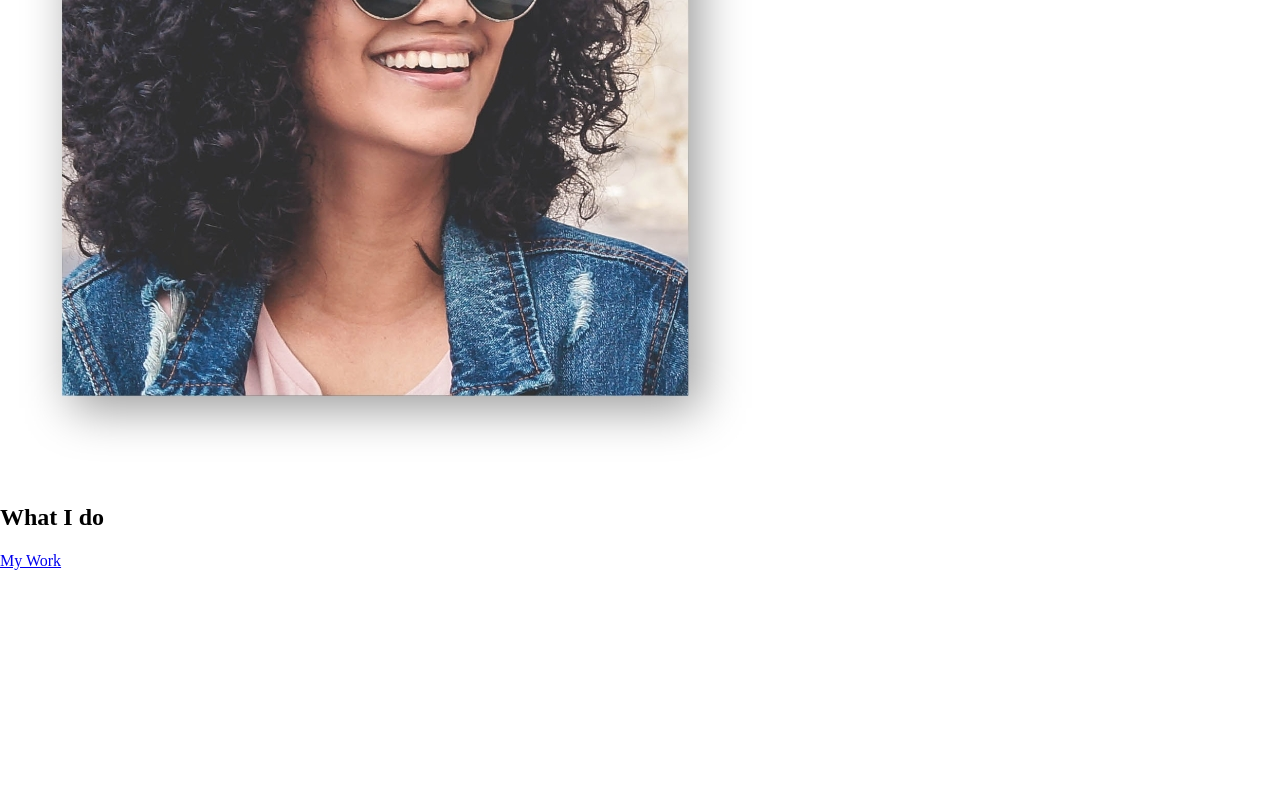
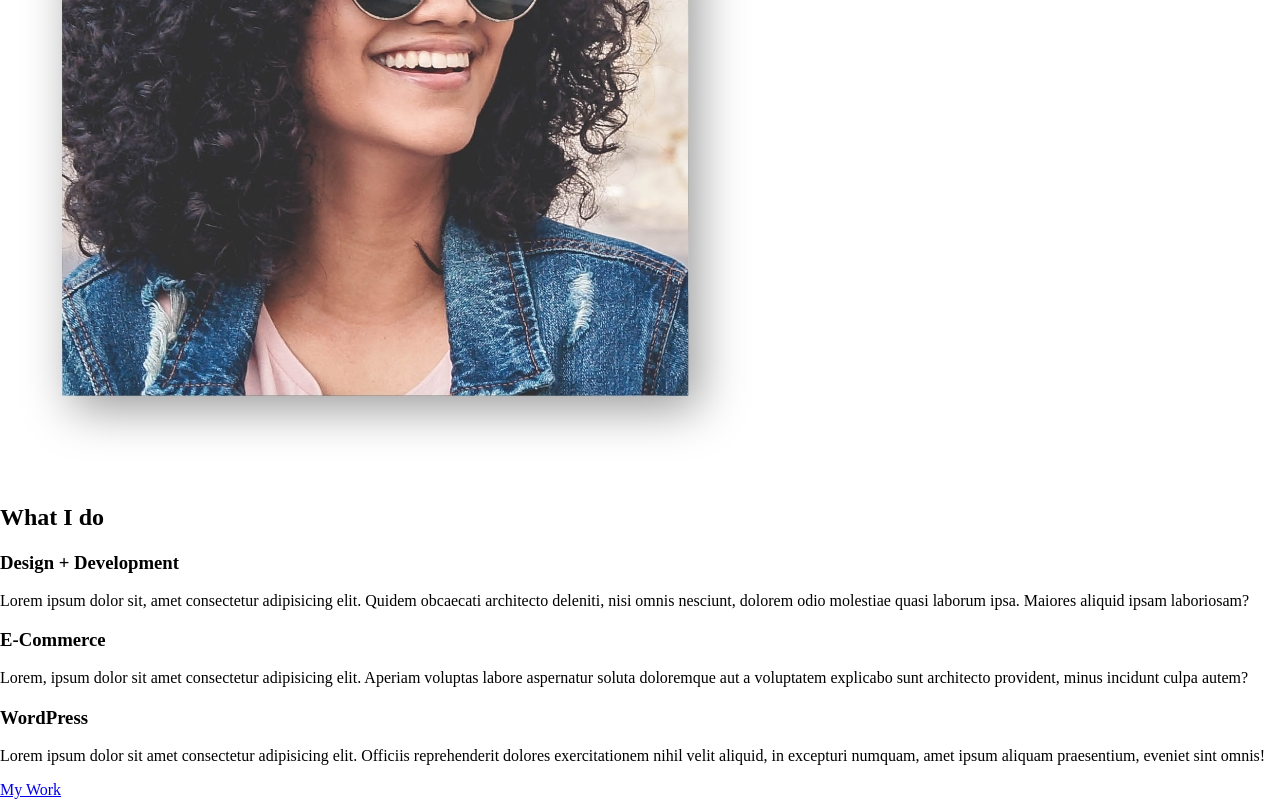
Before and after one commit to dfk007i/Portfolio-2023, a plain HTML site: page index.html in a window 1280 px wide. Shown: the part 512-1312 px from the top of the page. Before the commit the page ends 1082 px from the top, so only its background shows below. Drawn offline with nearby package versions, Linux system fonts and the light colour scheme.

Commit message:
About Me

```diff
--- a/index.html
+++ b/index.html
@@ -46,25 +46,30 @@
       <h2 class="section__title section__title--services">What I do</h2>
       <div class="services">
         <div class="service">
-          <h3></h3>
-          <p></p>
+          <h3>Design + Development</h3>
+          <p>Lorem ipsum dolor sit, amet consectetur adipisicing elit. Quidem obcaecati architecto deleniti, nisi omnis nesciunt, dolorem odio molestiae quasi laborum ipsa. Maiores aliquid ipsam laboriosam?</p>
         </div>
         <!-- /service -->
 
         <div class="service">
-          <h3></h3>
-          <p></p>
+          <h3>E-Commerce</h3>
+          <p>Lorem, ipsum dolor sit amet consectetur adipisicing elit. Aperiam voluptas labore aspernatur soluta doloremque aut a voluptatem explicabo sunt architecto provident, minus incidunt culpa autem?</p>
         </div>
         <!-- /service -->
 
         <div class="service">
-          <h3></h3>
-          <p></p>
+          <h3>WordPress</h3>
+          <p>Lorem ipsum dolor sit amet consectetur adipisicing elit. Officiis reprehenderit dolores exercitationem nihil velit aliquid, in excepturi numquam, amet ipsum aliquam praesentium, eveniet sint omnis!</p>
         </div>
         <!-- /service -->
       </div>  <!-- /services -->
 
       <a href="#work" class="btn">My Work</a>
+    </section> <!-- /my-services -->
+
+    <!-- About Me -->
+    <section class="about-me" id="about">
+
     </section>
   </body>
 </html>
```
